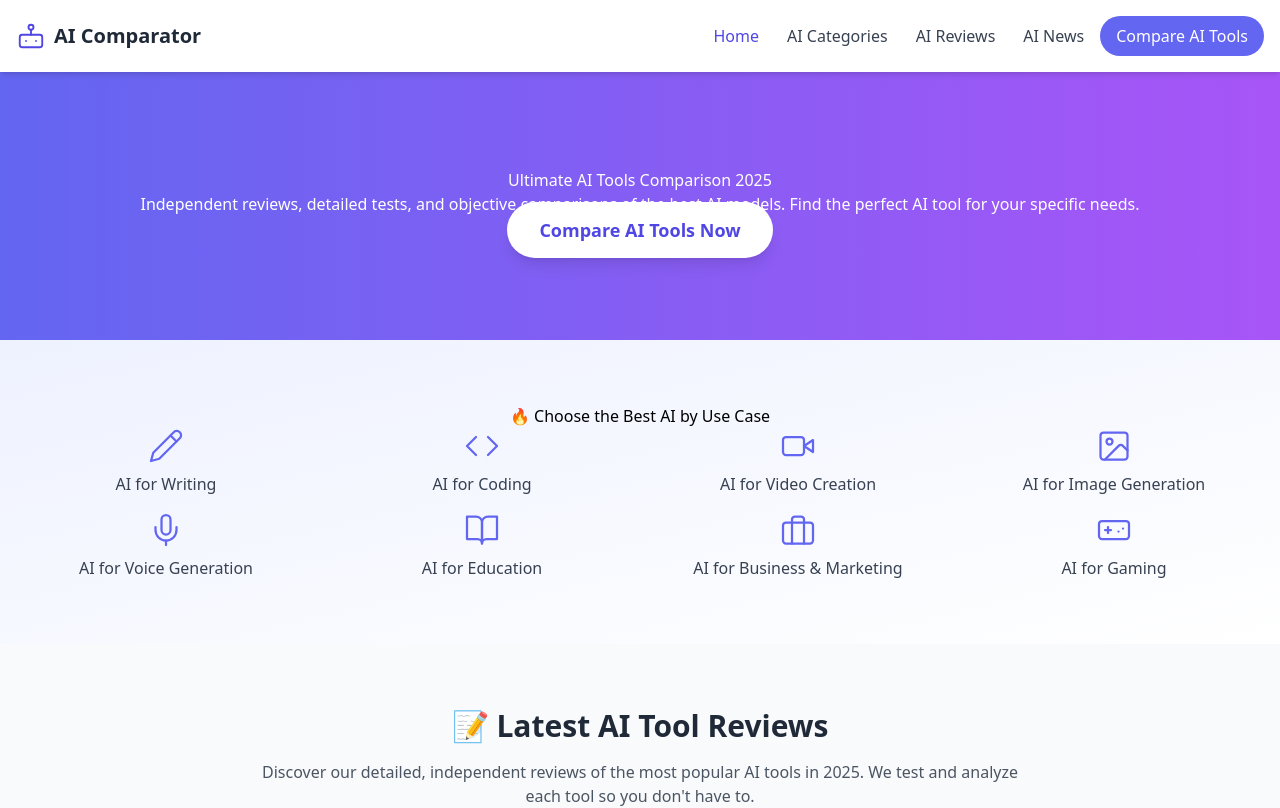
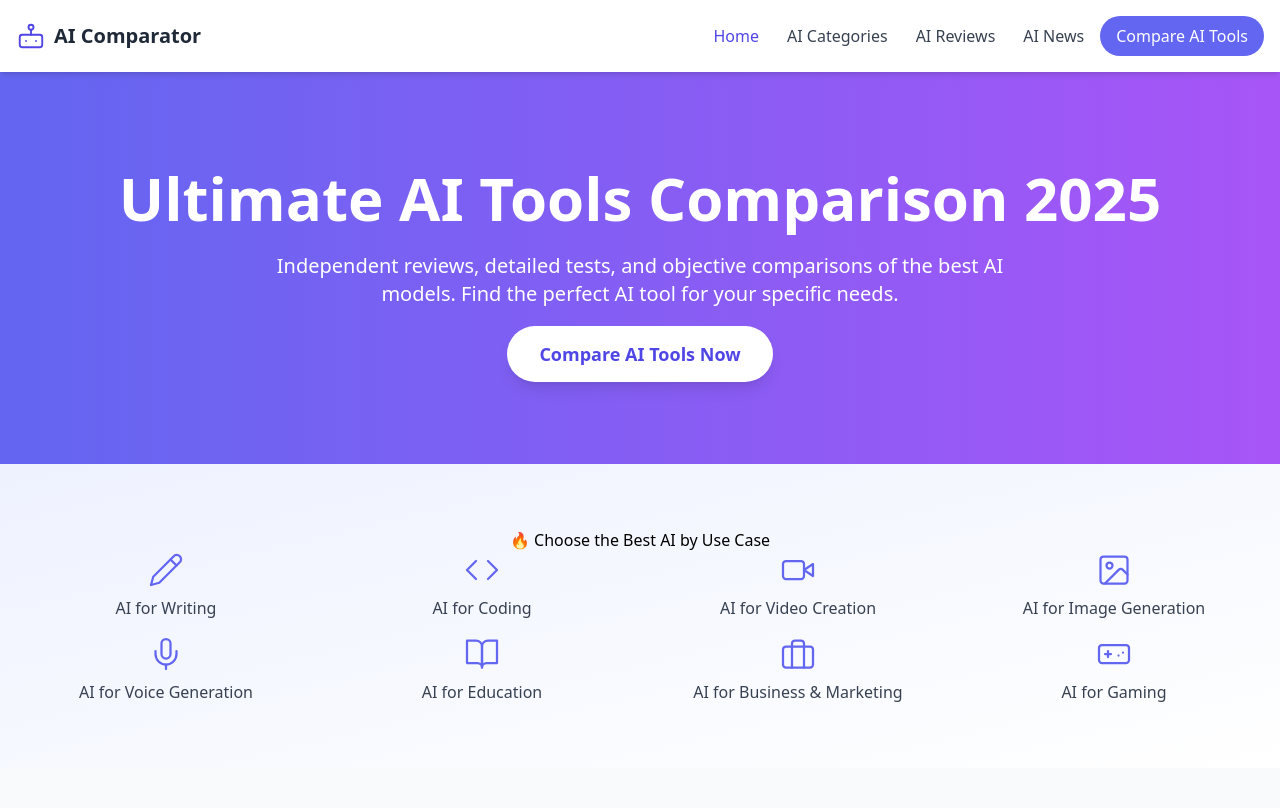
Before and after one commit to SpdVpr/AI-comparator, a Next.js app: page / in a window 1280 px wide. Shown: the top 808 px of the page. Built offline with nearby package versions, Linux system fonts and the light colour scheme.

Commit message:
oprava Hero2

```diff
--- a/src/components/HeroSection.tsx
+++ b/src/components/HeroSection.tsx
@@ -5,35 +5,51 @@ import Link from 'next/link';
 
 export default function HeroSection() {
     return (
-      <section className="py-24 bg-gradient-to-r from-indigo-500 to-purple-500 text-white">
-        <div className="container mx-auto px-4 flex flex-col items-center justify-center text-center">
-        <motion.h1
-  initial={{ opacity: 0, y: 20 }}
-  animate={{ opacity: 1, y: 0 }}
-  transition={{ duration: 0.6 }}
->
-  Ultimate AI Tools Comparison 2025
-</motion.h1>
+      <section {...{
+        class: "py-24 bg-gradient-to-r from-indigo-500 to-purple-500 text-white"
+      }}>
+        <div {...{
+          class: "container mx-auto px-4 flex flex-col items-center justify-center text-center"
+        }}>
+          <motion.h1
+            {...{
+              class: "text-5xl md:text-6xl font-bold mb-6",
+              initial: { opacity: 0, y: 20 },
+              animate: { opacity: 1, y: 0 },
+              transition: { duration: 0.6 }
+            }}
+          >
+            Ultimate AI Tools Comparison 2025
+          </motion.h1>
+
           <motion.p
-  initial={{ opacity: 0, y: 20 }}
-  animate={{ opacity: 1, y: 0 }}
-  transition={{ duration: 0.6, delay: 0.2 }}
+            {...{
+              class: "text-xl mb-8 max-w-3xl",
+              initial: { opacity: 0, y: 20 },
+              animate: { opacity: 1, y: 0 },
+              transition: { duration: 0.6, delay: 0.2 }
+            }}
           >
             Independent reviews, detailed tests, and objective comparisons of the best AI models. Find the perfect AI tool for your specific needs.
           </motion.p>
+
           <motion.div
-            initial={{ opacity: 0, y: 20 }}
-            animate={{ opacity: 1, y: 0 }}
-            transition={{ duration: 0.6, delay: 0.4 }}
+            {...{
+              initial: { opacity: 0, y: 20 },
+              animate: { opacity: 1, y: 0 },
+              transition: { duration: 0.6, delay: 0.4 }
+            }}
           >
             <Link
               href="/comparisons/ai-tools"
-              className="bg-white text-indigo-600 font-semibold py-4 px-8 rounded-full hover:bg-gray-100 transition text-lg shadow-lg"
+              {...{
+                class: "bg-white text-indigo-600 font-semibold py-4 px-8 rounded-full hover:bg-gray-100 transition text-lg shadow-lg"
+              }}
             >
               Compare AI Tools Now
             </Link>
           </motion.div>
         </div>
       </section>
-  );
+    );
 }
```
